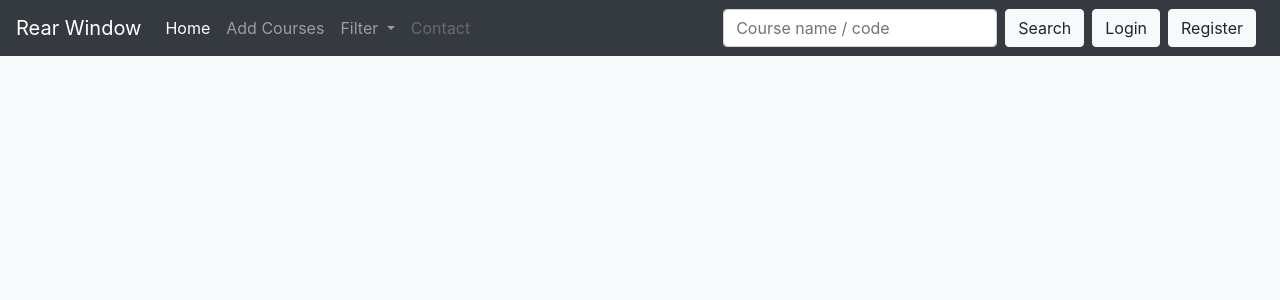
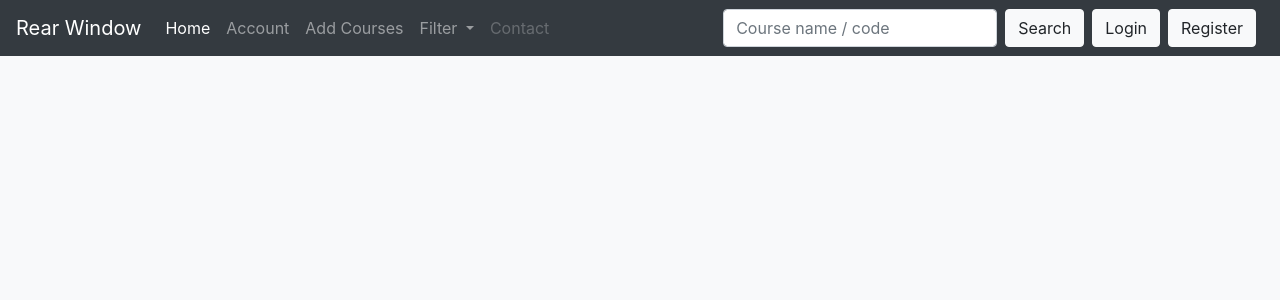
Before and after one commit to hectopascal/comp4920, a PHP site: page / in a window 1280 px wide. Shown: the top 300 px of the page. Run offline with PHP 8.4, Linux system fonts and the light colour scheme; some libraries are stand-ins or nearby versions.

Commit message:
changed index.php to include account settings link

```diff
--- a/www/index.php
+++ b/www/index.php
@@ -35,6 +35,10 @@
       <li class="nav-item active">
         <a class="nav-link" href="">Home <span class="sr-only">(current)</span></a>
       </li>
+      <li class="nav-item">
+        <a class="nav-link" id="useracc">Account</a>
+      </li>
+
       <li class="nav-item">
         <a class="nav-link" id="useradd">Add Courses</a>
       </li>
```
